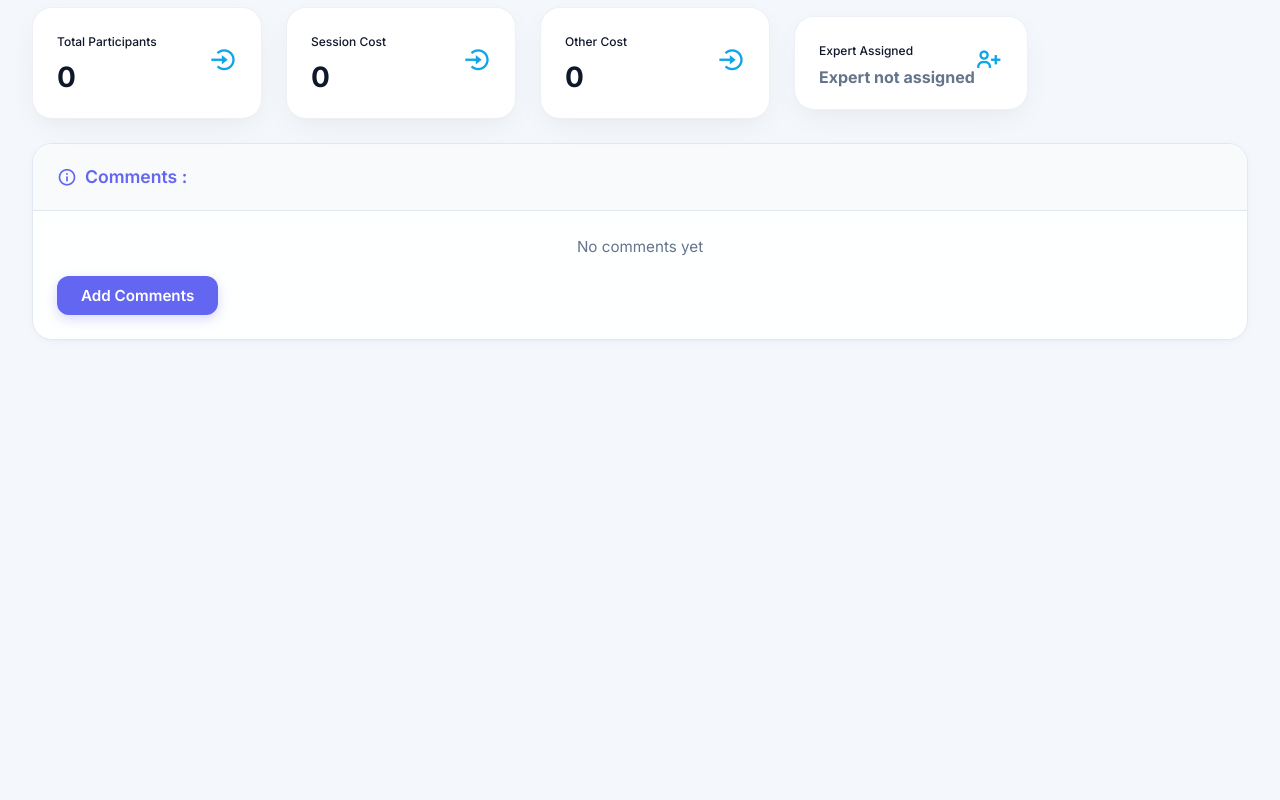
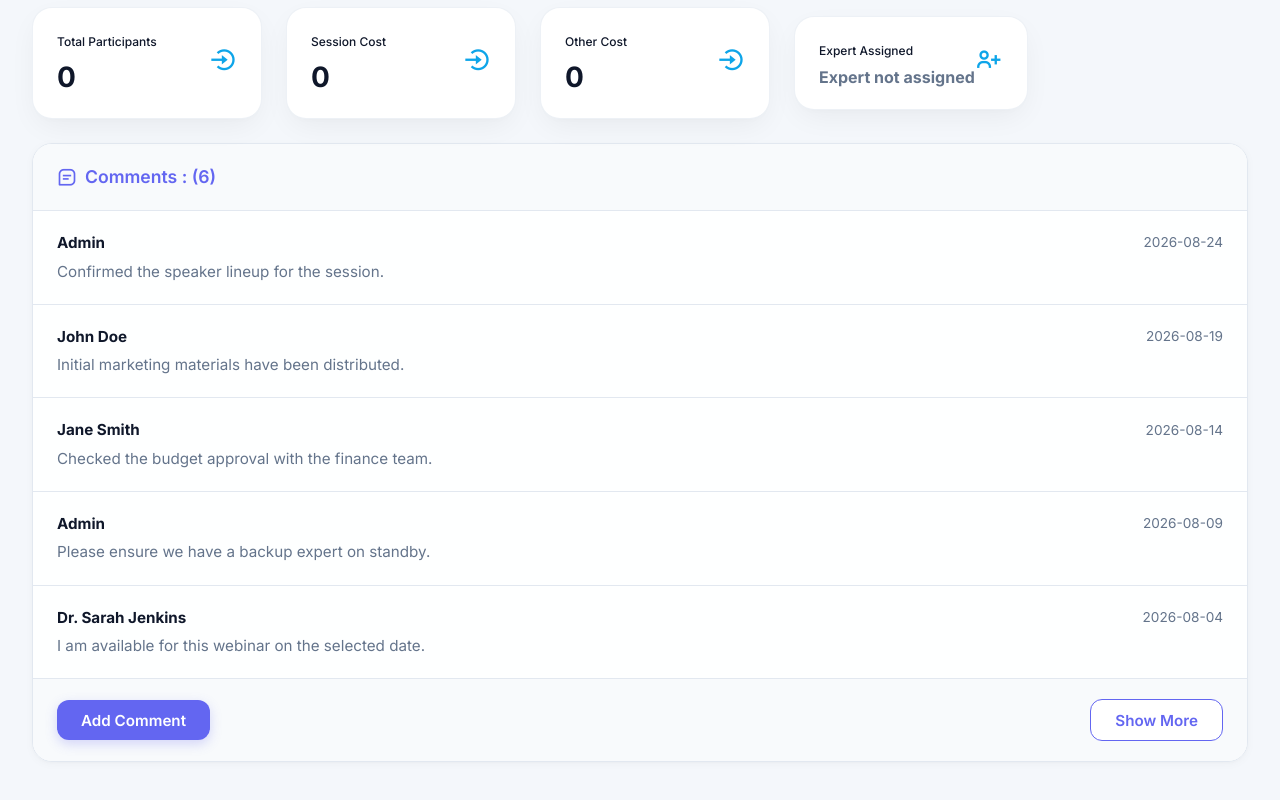
Before and after one commit to karan-mantracare/cs-admin-billing, a React (Vite) app: page /edit in a window 1280 px wide. Shown: the part 1303-2103 px from the top of the page. Before the commit the page ends 1699 px from the top, so only its background shows below. Built offline with nearby package versions, Linux system fonts and the light colour scheme.

Commit message:
comment fixed

```diff
--- a/src/context/GlobalContext.jsx
+++ b/src/context/GlobalContext.jsx
@@ -74,7 +74,15 @@ export function GlobalProvider({ children }) {
       requirements: 'Monthly mindfulness session.',
       status: 'Approved',
       assignedExpert: null,
-      expertCost: 0
+      expertCost: 0,
+      comments: [
+        { name: 'Admin', text: 'Confirmed the speaker lineup for the session.', date: '2026-08-24' },
+        { name: 'John Doe', text: 'Initial marketing materials have been distributed.', date: '2026-08-19' },
+        { name: 'Jane Smith', text: 'Checked the budget approval with the finance team.', date: '2026-08-14' },
+        { name: 'Admin', text: 'Please ensure we have a backup expert on standby.', date: '2026-08-09' },
+        { name: 'Dr. Sarah Jenkins', text: 'I am available for this webinar on the selected date.', date: '2026-08-04' },
+        { name: 'MantraCare Internal', text: 'Created the initial draft for the session outline.', date: '2026-07-30' }
+      ]
     }
   ]);
 
@@ -166,14 +174,27 @@ export function GlobalProvider({ children }) {
   };
 
   const addEvent = (eventData) => {
-    setEvents(prev => [{
+    const newEvent = {
       ...eventData,
       id: Date.now(),
       status: 'Pending',
-      rejectReason: '',
       assignedExpert: null,
-      expertCost: 0
-    }, ...prev]);
+      expertCost: 0,
+      comments: []
+    };
+    setEvents([newEvent, ...events]);
+  };
+
+  const addComment = (eventId, commentData) => {
+    setEvents(events.map(ev => {
+      if (ev.id === eventId) {
+        return {
+          ...ev,
+          comments: [commentData, ...(ev.comments || [])]
+        };
+      }
+      return ev;
+    }));
   };
 
   const updateEventDetails = (id, updates) => {
@@ -191,6 +212,7 @@ export function GlobalProvider({ children }) {
       updateExpenseStatus,
       addExpense,
       addEvent,
+      addComment,
       updateEventDetails
     }}>
       {children}
--- a/src/pages/EditWebinar.jsx
+++ b/src/pages/EditWebinar.jsx
@@ -4,7 +4,7 @@ import ApprovalModal from '../components/ApprovalModal';
 import { useGlobal } from '../context/GlobalContext';
 
 function EditWebinar() {
-  const { addExpense, addEvent, events } = useGlobal();
+  const { addExpense, addEvent, addComment, events } = useGlobal();
   const pageTitle = "Mindfulness Webinar-1";
   const currentEvent = events.find(ev => ev.sessionName === pageTitle);
 
@@ -21,6 +21,12 @@ function EditWebinar() {
   });
   const [isSessionInfoOpen, setIsSessionInfoOpen] = useState(false);
   const [isProviderModalOpen, setIsProviderModalOpen] = useState(false);
+
+  // Comments state
+  const eventComments = currentEvent && currentEvent.comments ? currentEvent.comments : [];
+  const [visibleCommentsCount, setVisibleCommentsCount] = useState(5);
+  const [isCommentModalOpen, setIsCommentModalOpen] = useState(false);
+  const [newComment, setNewComment] = useState({ name: '', text: '' });
 
   const providerDetails = currentEvent && currentEvent.assignedExpert ? {
     name: currentEvent.assignedExpert,
@@ -225,12 +231,38 @@ function EditWebinar() {
 
       <div className="section-card comments-card">
         <div className="section-title">
-          <i className='bx bx-info-circle'></i>
-          <h2>Comments :</h2>
+          <i className='bx bx-message-square-detail'></i>
+          <h2>Comments : ({eventComments.length})</h2>
         </div>
-        <div className="section-content text-center">
-          <p className="no-comments">No comments yet</p>
-          <button className="btn-primary mt-3">Add Comments</button>
+        <div className="section-content" style={{ padding: '0' }}>
+          {eventComments.length === 0 ? (
+            <div className="text-center" style={{ padding: '2rem' }}>
+              <p className="no-comments" style={{ color: 'var(--text-muted)' }}>No comments yet.</p>
+            </div>
+          ) : (
+            <div style={{ display: 'flex', flexDirection: 'column' }}>
+              {eventComments.slice(0, visibleCommentsCount).map((comment, idx) => (
+                <div key={idx} style={{ padding: '1.25rem 1.5rem', borderBottom: '1px solid var(--border-color)', display: 'flex', flexDirection: 'column', gap: '0.25rem' }}>
+                  <div style={{ display: 'flex', justifyContent: 'space-between', alignItems: 'center' }}>
+                    <strong style={{ color: 'var(--text-main)', fontSize: '0.95rem' }}>{comment.name}</strong>
+                    <span style={{ color: 'var(--text-muted)', fontSize: '0.85rem' }}>{comment.date}</span>
+                  </div>
+                  <p style={{ margin: '0', color: 'var(--text-muted)', fontSize: '0.95rem' }}>{comment.text}</p>
+                </div>
+              ))}
+            </div>
+          )}
+          <div style={{ padding: '1.25rem 1.5rem', display: 'flex', justifyContent: 'space-between', alignItems: 'center', background: '#f8fafc' }}>
+            <button className="btn-primary" onClick={() => setIsCommentModalOpen(true)}>Add Comment</button>
+            {visibleCommentsCount < eventComments.length && (
+              <button
+                className="btn-outline"
+                onClick={() => setVisibleCommentsCount(prev => prev + 5)}
+              >
+                Show More
+              </button>
+            )}
+          </div>
         </div>
       </div>
 
@@ -412,6 +444,61 @@ function EditWebinar() {
           </div>
         </div>
       )}
+
+      {/* Add Comment Modal */}
+      {isCommentModalOpen && (
+        <div className="modal-overlay" onClick={() => setIsCommentModalOpen(false)}>
+          <div className="modal-container" onClick={(e) => e.stopPropagation()} style={{ maxWidth: '500px' }}>
+            <div className="modal-header">
+              <h2>Add Comment</h2>
+              <button className="close-btn" onClick={() => setIsCommentModalOpen(false)}>
+                <i className='bx bx-x'></i>
+              </button>
+            </div>
+            <form onSubmit={(e) => {
+              e.preventDefault();
+              if (currentEvent && currentEvent.id) {
+                addComment(currentEvent.id, {
+                  name: newComment.name,
+                  text: newComment.text,
+                  date: new Date().toISOString().split('T')[0]
+                });
+                setNewComment({ name: '', text: '' });
+                setIsCommentModalOpen(false);
+              } else {
+                alert('Event not found. Cannot add comment.');
+              }
+            }}>
+              <div className="modal-body">
+                <div className="form-group" style={{ marginBottom: '1rem' }}>
+                  <label>Name <span className="text-red">*</span></label>
+                  <input
+                    type="text"
+                    className="form-control"
+                    required
+                    value={newComment.name}
+                    onChange={(e) => setNewComment({...newComment, name: e.target.value})}
+                  />
+                </div>
+                <div className="form-group" style={{ marginBottom: '1rem' }}>
+                  <label>Comment <span className="text-red">*</span></label>
+                  <textarea
+                    className="form-control"
+                    required
+                    rows="4"
+                    value={newComment.text}
+                    onChange={(e) => setNewComment({...newComment, text: e.target.value})}
+                  ></textarea>
+                </div>
+              </div>
+              <div className="modal-footer" style={{ display: 'flex', justifyContent: 'flex-end', gap: '1rem' }}>
+                <button type="button" className="btn-outline" onClick={() => setIsCommentModalOpen(false)}>Cancel</button>
+                <button type="submit" className="btn-primary">Post Comment</button>
+              </div>
+            </form>
+          </div>
+        </div>
+      )}
     </main>
   );
 }
```
